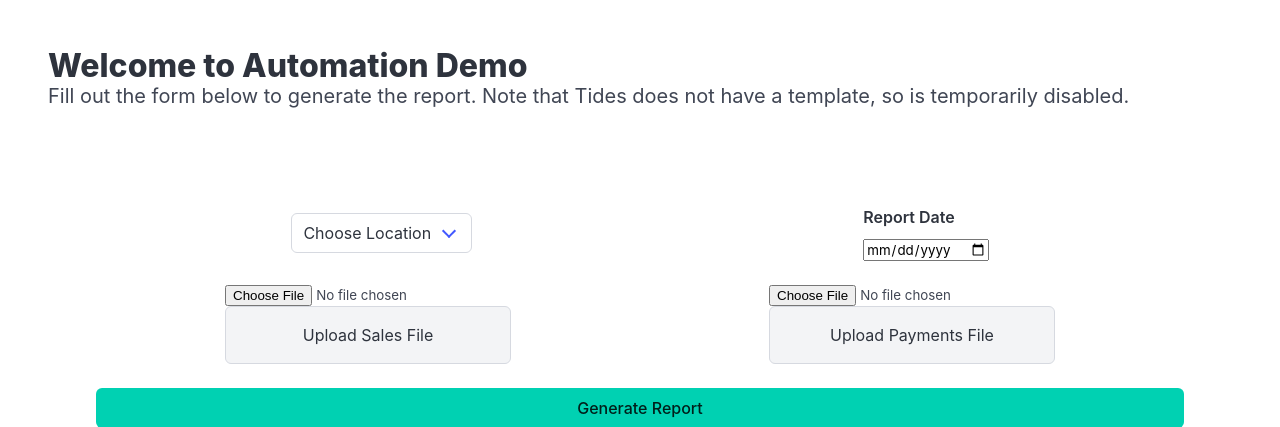
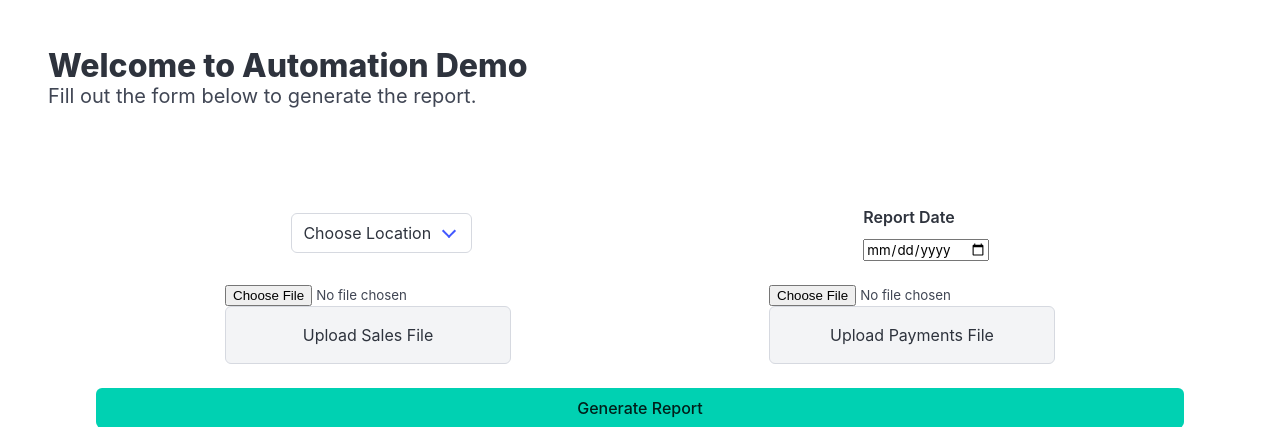
Before and after one commit to IsaiahSama/Temporary, a FastAPI app: page / in a window 1280 px wide. Shown: the top 427 px of the page. Run offline with FastAPI, Linux system fonts and the light colour scheme.

Commit message:
Can now check Tides template

```diff
--- a/templates/index.html
+++ b/templates/index.html
@@ -3,7 +3,7 @@
 {% block content %}
 
     <h1 class="title">Welcome to Automation Demo</h1>
-    <h2 class="subtitle">Fill out the form below to generate the report. Note that Tides does not have a template, so is temporarily disabled.</h2>
+    <h2 class="subtitle">Fill out the form below to generate the report.</h2>
     <div id="error" class="has-text-danger"></div>
     <div id="notice" class="has-text-success"></div>
     <section class="section">
@@ -12,7 +12,7 @@
                 <div class="select">
                     <select id="location">
                         <option value="---">Choose Location</option>
-                        <option value="TIDES" disabled>Tides</option>
+                        <option value="TIDES">Tides</option>
                         <option value="BISTRO">QP Bistro</option>
                         <option value="CLIFF">The Cliff</option>
                         <option value="CAFE">Cafe de Paris</option>
```
